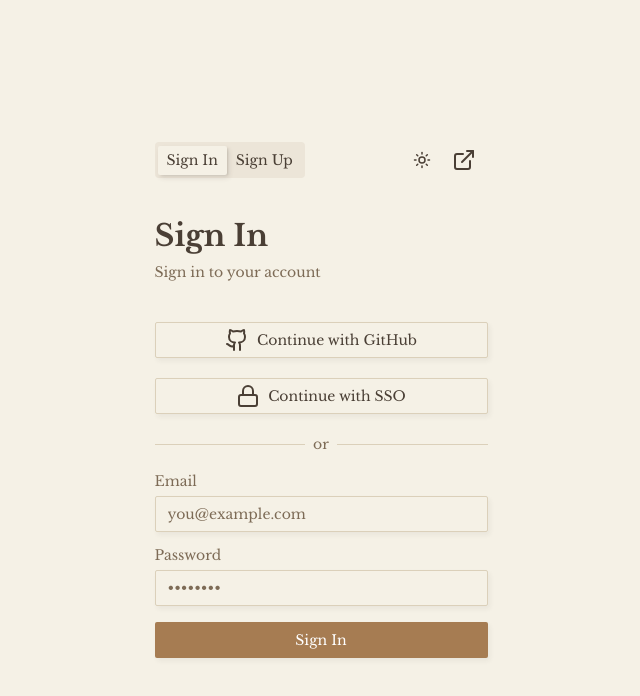
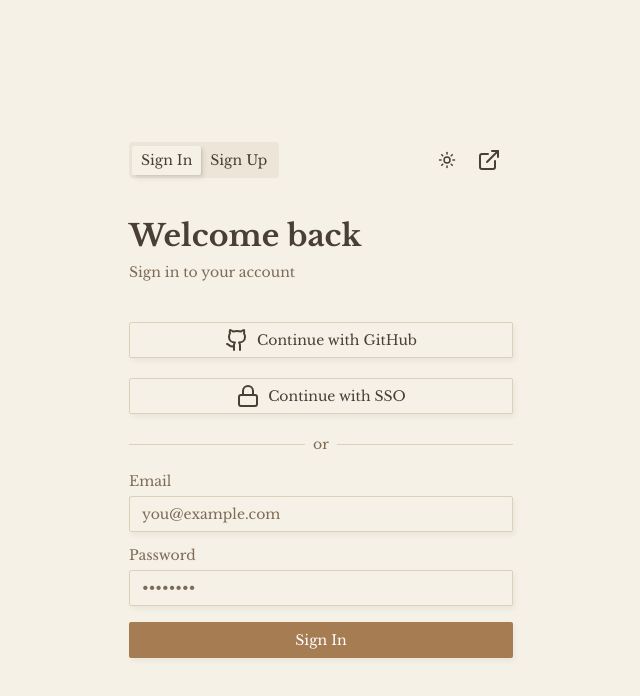
Before and after one commit to mancuoj-collective/next-tmpl-supabase-auth-form, a Next.js app: page / in a window 1280 px wide. Shown: the top 696 px of the page, without its empty margins (319-959 px from the left). Built offline with nearby package versions, Linux system fonts and the light colour scheme.

Commit message:
feat: sign in

```diff
--- a/src/app/layout.tsx
+++ b/src/app/layout.tsx
@@ -48,7 +48,7 @@ export default function RootLayout({
       >
         <ThemeProvider attribute="class" storageKey="next-tmpl-theme" disableTransitionOnChange>
           {children}
-          <Toaster />
+          <Toaster richColors position="top-right" />
         </ThemeProvider>
       </body>
     </html>
--- a/src/app/page.tsx
+++ b/src/app/page.tsx
@@ -1,9 +1,22 @@
+/* eslint-disable no-console */
 'use client'
 
+import { zodResolver } from '@hookform/resolvers/zod'
 import { ExternalLinkIcon, EyeIcon, EyeOffIcon, GithubIcon, Loader2Icon, LockIcon } from 'lucide-react'
 import { useState } from 'react'
+import { useForm } from 'react-hook-form'
+import { toast } from 'sonner'
+import { z } from 'zod'
 import { ThemeToggle } from '@/components/theme-toggle'
 import { Button } from '@/components/ui/button'
+import {
+  Form,
+  FormControl,
+  FormField,
+  FormItem,
+  FormLabel,
+  FormMessage,
+} from '@/components/ui/form'
 import { Input } from '@/components/ui/input'
 import { Label } from '@/components/ui/label'
 import { Separator } from '@/components/ui/separator'
@@ -32,10 +45,10 @@ export default function Home() {
           </div>
         </div>
         <TabsContent value="sign-in">
-          <SignCard title="Sign In" description="Sign in to your account" mode="sign-in" />
+          <SignCard title="Welcome back" description="Sign in to your account" mode="sign-in" />
         </TabsContent>
         <TabsContent value="sign-up">
-          <SignCard title="Sign Up" description="Create an account" mode="sign-up" />
+          <SignCard title="Get started" description="Create an account" mode="sign-up" />
         </TabsContent>
       </Tabs>
     </div>
@@ -54,7 +67,7 @@ function SignCard({
   const isSignIn = mode === 'sign-in'
 
   return (
-    <div className="flex w-[333px] flex-col">
+    <div className="flex w-[330px] sm:w-[384px] flex-col">
       <div className="mt-8 mb-10 flex flex-col gap-2">
         <h1 className="text-2xl font-semibold lg:text-3xl">{title}</h1>
         <p className="text-sm text-muted-foreground">{description}</p>
@@ -132,19 +145,76 @@ function SocialIcons() {
   )
 }
 
+const signInSchema = z.object({
+  email: z.string().min(1, 'Email is required').email('Must be a valid email'),
+  password: z.string().min(1, 'Password is required'),
+})
+
 function SignInForm() {
+  const [isSubmitting, setIsSubmitting] = useState(false)
+  const form = useForm<z.infer<typeof signInSchema>>({
+    resolver: zodResolver(signInSchema),
+    defaultValues: {
+      email: '',
+      password: '',
+    },
+    mode: 'onTouched',
+  })
+
+  function onSubmit(values: z.infer<typeof signInSchema>) {
+    console.log(values)
+
+    setIsSubmitting(true)
+    const promise = new Promise((resolve) => {
+      setTimeout(() => {
+        resolve(true)
+      }, 1000)
+    }).then(() => {
+      setIsSubmitting(false)
+    })
+
+    toast.promise(promise, {
+      loading: 'Signing in...',
+      success: 'Signed in successfully',
+      error: 'Invalid login credentials',
+    })
+  }
+
   return (
-    <div className="flex flex-col gap-4 text-sm">
-      <div className="flex flex-col gap-2">
-        <Label htmlFor="email" className="text-muted-foreground">Email</Label>
-        <Input id="email" placeholder="you@example.com" />
-      </div>
-      <div className="flex flex-col gap-2">
-        <Label htmlFor="password" className="text-muted-foreground">Password</Label>
-        <Input id="password" placeholder="••••••••" />
-      </div>
-      <Button>Sign In</Button>
-    </div>
+    <Form {...form}>
+      <form onSubmit={form.handleSubmit(onSubmit)} className="flex flex-col gap-4 text-sm">
+        <FormField
+          control={form.control}
+          name="email"
+          render={({ field }) => (
+            <FormItem>
+              <FormLabel className="text-muted-foreground">Email</FormLabel>
+              <FormControl>
+                <Input placeholder="you@example.com" {...field} />
+              </FormControl>
+              <FormMessage />
+            </FormItem>
+          )}
+        />
+        <FormField
+          control={form.control}
+          name="password"
+          render={({ field }) => (
+            <FormItem>
+              <FormLabel className="text-muted-foreground">Password</FormLabel>
+              <FormControl>
+                <Input type="password" placeholder="••••••••" {...field} />
+              </FormControl>
+              <FormMessage />
+            </FormItem>
+          )}
+        />
+        <Button type="submit" disabled={isSubmitting}>
+          {isSubmitting ? <Loader2Icon className="animate-spin" /> : null}
+          Sign In
+        </Button>
+      </form>
+    </Form>
   )
 }
 
--- a/src/components/ui/button.tsx
+++ b/src/components/ui/button.tsx
@@ -1,6 +1,6 @@
 import type { VariantProps } from 'class-variance-authority'
+import { cva } from 'class-variance-authority'
 import { Slot as SlotPrimitive } from 'radix-ui'
-import { cva } from 'class-variance-authority'
 import * as React from 'react'
 
 import { cn } from '@/lib/utils'
--- a/src/components/ui/form.tsx
+++ b/src/components/ui/form.tsx
@@ -1,7 +1,8 @@
 'use client'
 
-import { type Label as LabelPrimitive, Slot as SlotPrimitive } from 'radix-ui'
+import type { Label as LabelPrimitive } from 'radix-ui'
 import type { ControllerProps, FieldPath, FieldValues } from 'react-hook-form'
+import { Slot as SlotPrimitive } from 'radix-ui'
 
 import * as React from 'react'
 import {
```
